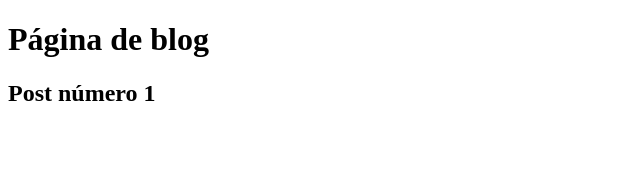
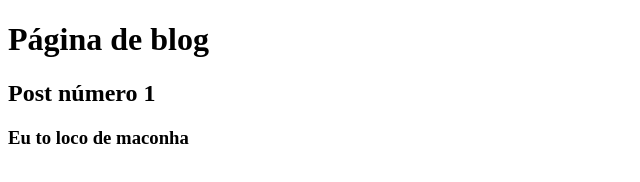
Before and after one commit to Rieryy/CursoGithub, a plain HTML site: page blog.HTML in a window 1280 px wide. Shown: the whole page, without its empty margins (0-640 px from the left). Drawn offline with Linux system fonts and the light colour scheme.

Commit message:
Adicionei uma nova linha, o pai é pika

```diff
--- a/blog.HTML
+++ b/blog.HTML
@@ -9,5 +9,6 @@
 <body>
     <h1>Página de blog</h1>
     <h2>Post número 1</h2>
+    <h3>Eu to loco de maconha</h3>
 </body>
 </html>
```
